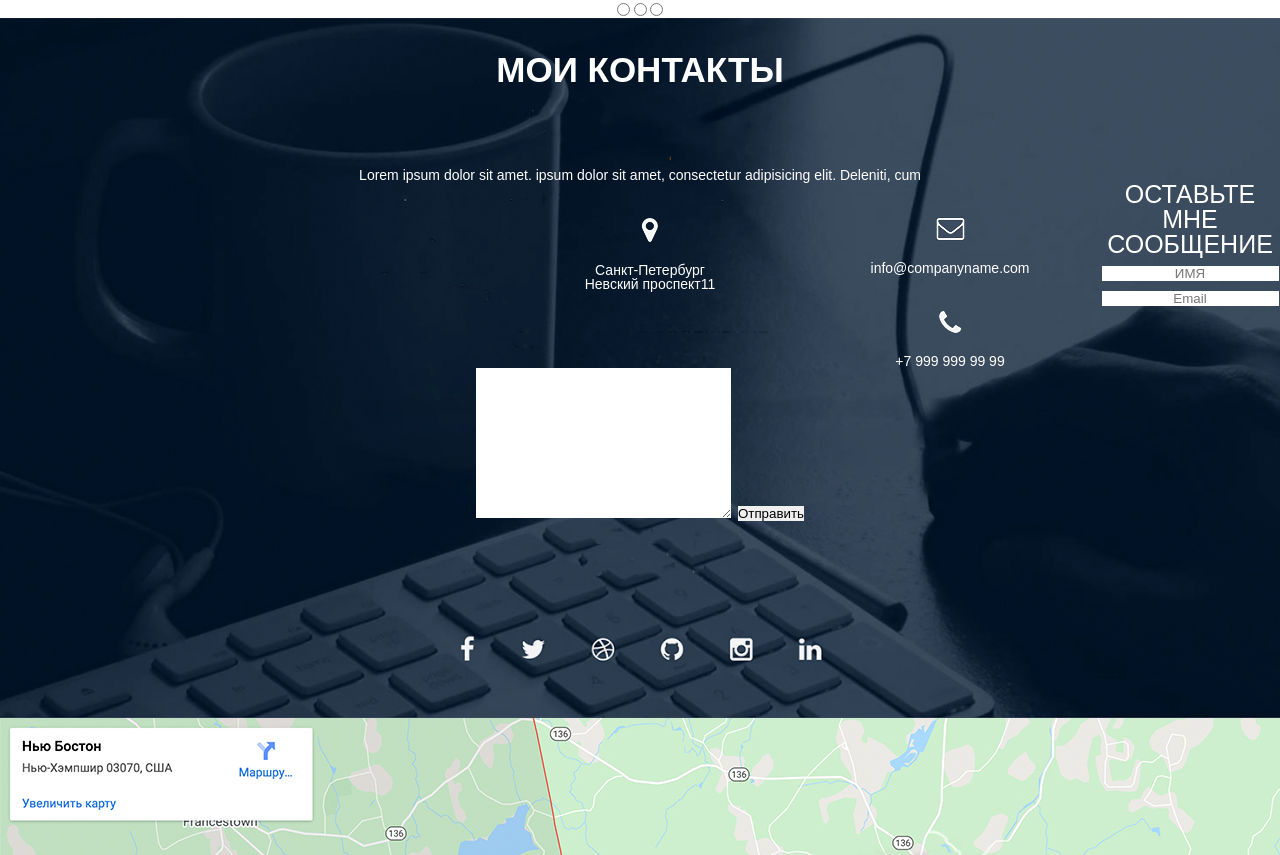
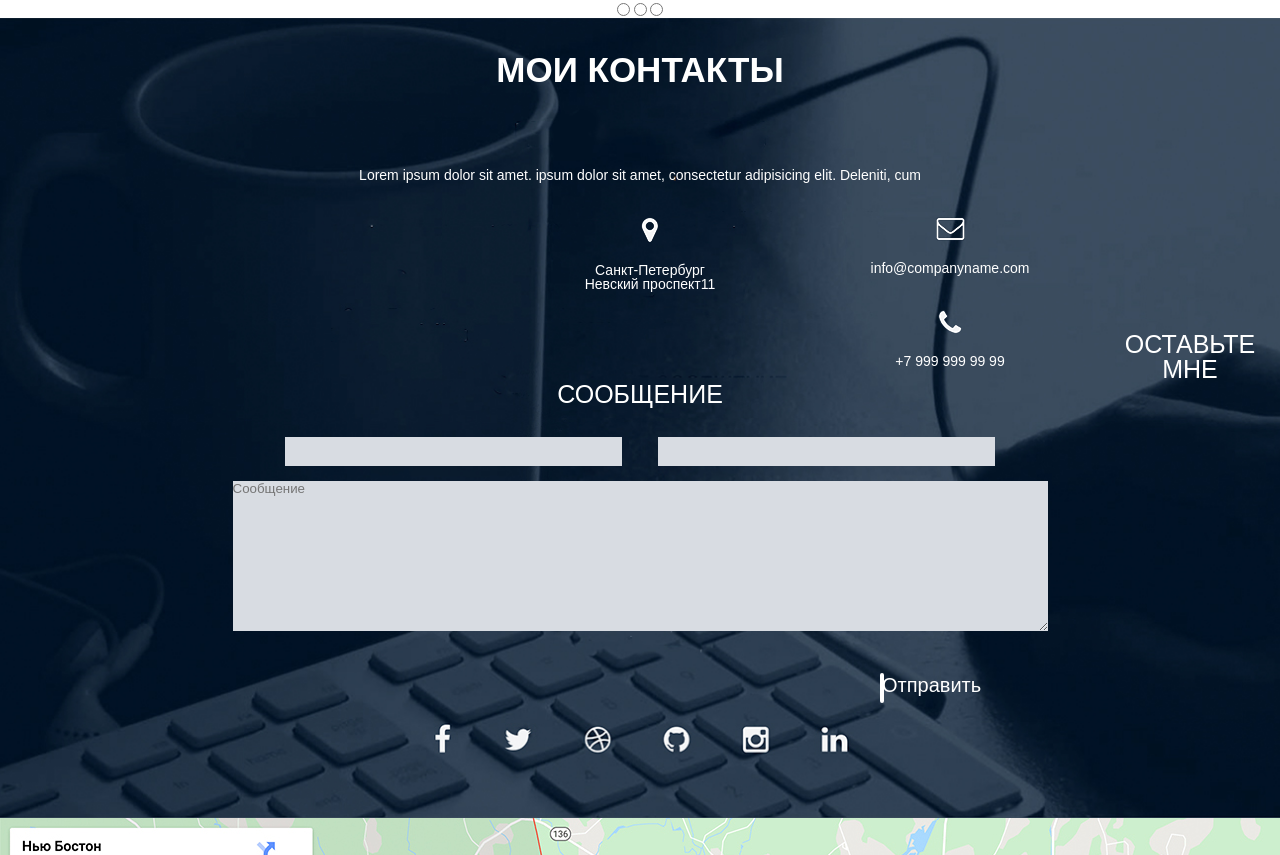
Before and after one commit to Egorka2121/Egorka2121.github.io, a plain HTML site: page src/index.html in a window 1280 px wide. Shown: the part 4805-5660 px from the top of the page. Drawn offline with Linux system fonts and the light colour scheme.

Commit message:
Исправил дз

```diff
--- a/src/css/style.css
+++ b/src/css/style.css
@@ -355,7 +355,7 @@ nav{
 }
 .main23{
     width: 100%;
-    height: 700px;
+    height: 800px;
     background: url(../img/fon2.jpg) center/cover no-repeat;
 
 }
@@ -430,12 +430,30 @@ nav{
     font-size: 20px;
     color: #1c2534;
 }
-.main33 input{
-    text-align: center;
-}
-.main27 h3{
-
-}
 .main100{
     height: 150px;
 }
+.main33 input{
+    color: #5d5d5e;
+    margin: 30px 15px 0px 15px;
+    padding: 0px 80px;
+    height: 29px;
+    background-color: #d8dce2;
+}
+.main27 textarea{
+    color: #5d5d5e;
+    margin-top: 15px;
+    background-color: #d8dce2;
+}
+.main23 h4{
+    margin: 0px 880px;
+    float: center;
+    height: 30px;
+    margin-top: 38px;
+    text-align: center;
+    border: 2px solid #ffffff;
+    border-radius: 5px;
+    color: #ffffff;
+    font-size: 20px;
+    background: none;
+}
--- a/src/index.html
+++ b/src/index.html
@@ -226,6 +226,7 @@
          <h2>МОИ КОНТАКТЫ</h2>
 
          <p>Lorem ipsum dolor sit amet. ipsum dolor sit amet, consectetur adipisicing elit. Deleniti, cum</p>
+         <div class="main100">
 
          <div class="main24 newClass3">
          <img src="img/geo1.png" alt="">
@@ -247,43 +248,33 @@
             <p>+7 999 999 99 99</p>
 
              </div>
-
+             </div>
             <div class="main27">
 
             <h3>ОСТАВЬТЕ МНЕ СООБЩЕНИЕ</h3>
 
             <div class="main33">
 
-          <form action="#">
+            <from action="#">
+            <input type="text" name="text_input" placholder= "ИМЯ">
+            <input type="text" name="text_input" placholder= "Email">
+             </from>
+         </div>
 
-            <input type="text" name="text_input" placeholder="ИМЯ">
+         <from action="#">
+             <textarea name="name1" id="1" cols="100" rows="10" placeholder="Сообщение"></textarea>
 
-            <input type="text" name="text_input" placeholder="Email">
+         </from>
 
-            <textarea name="name1" id="1" cols="30" rows="10"></textarea>
+         <h4>Отправить</h4>
 
-            <input type="submit" value="Отправить">
+         </div></div>
 
-         </form>
-         </div></div>
-         </div>
          <div class="main28">
 
          <img src="img/karta.jpg" alt="">
 
          </div>
-
-          <div class="main100">
-
-              <div class="main24 newClass3">
-
-             </div>
-              <div class="main25">
-
-           </div>
-              <div class="main26">
-             </div>
-          </div>
 
 
 
```
